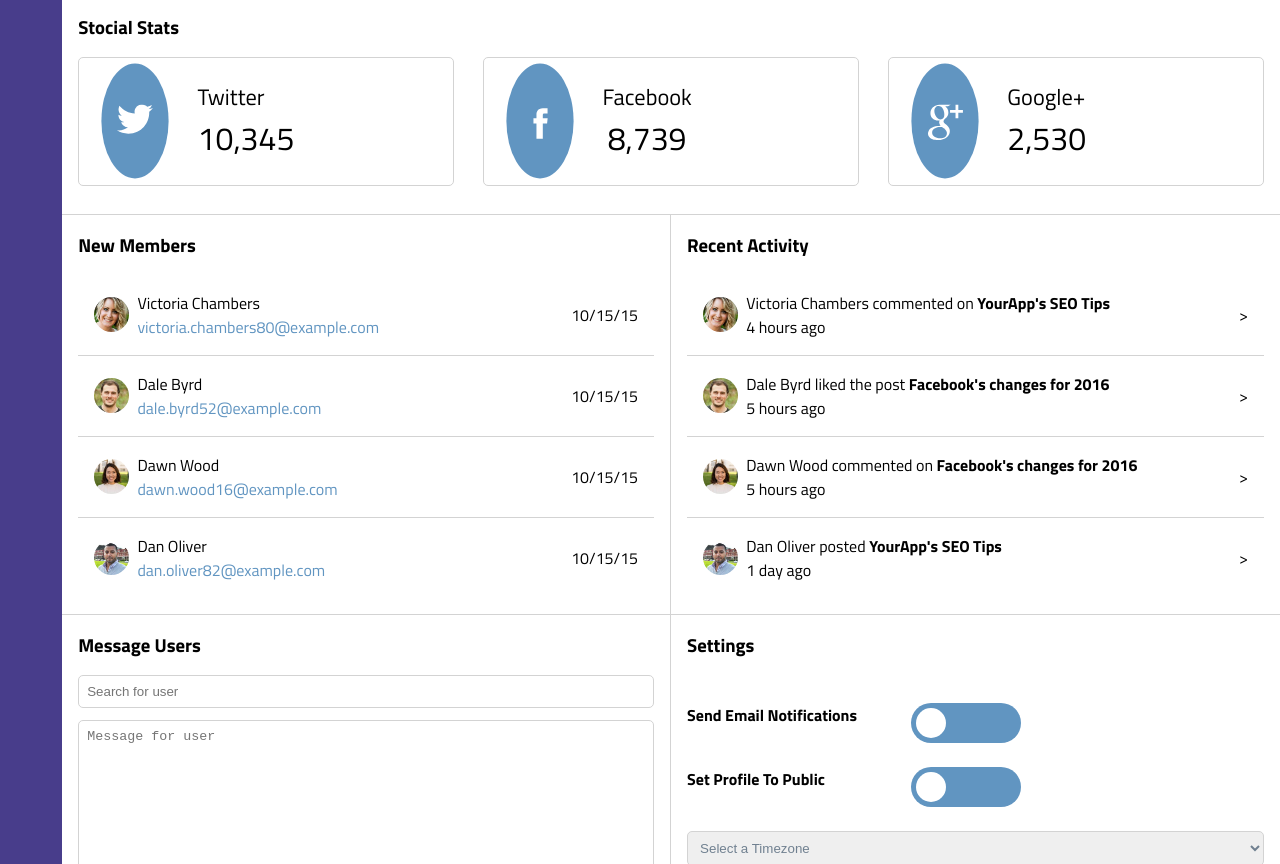
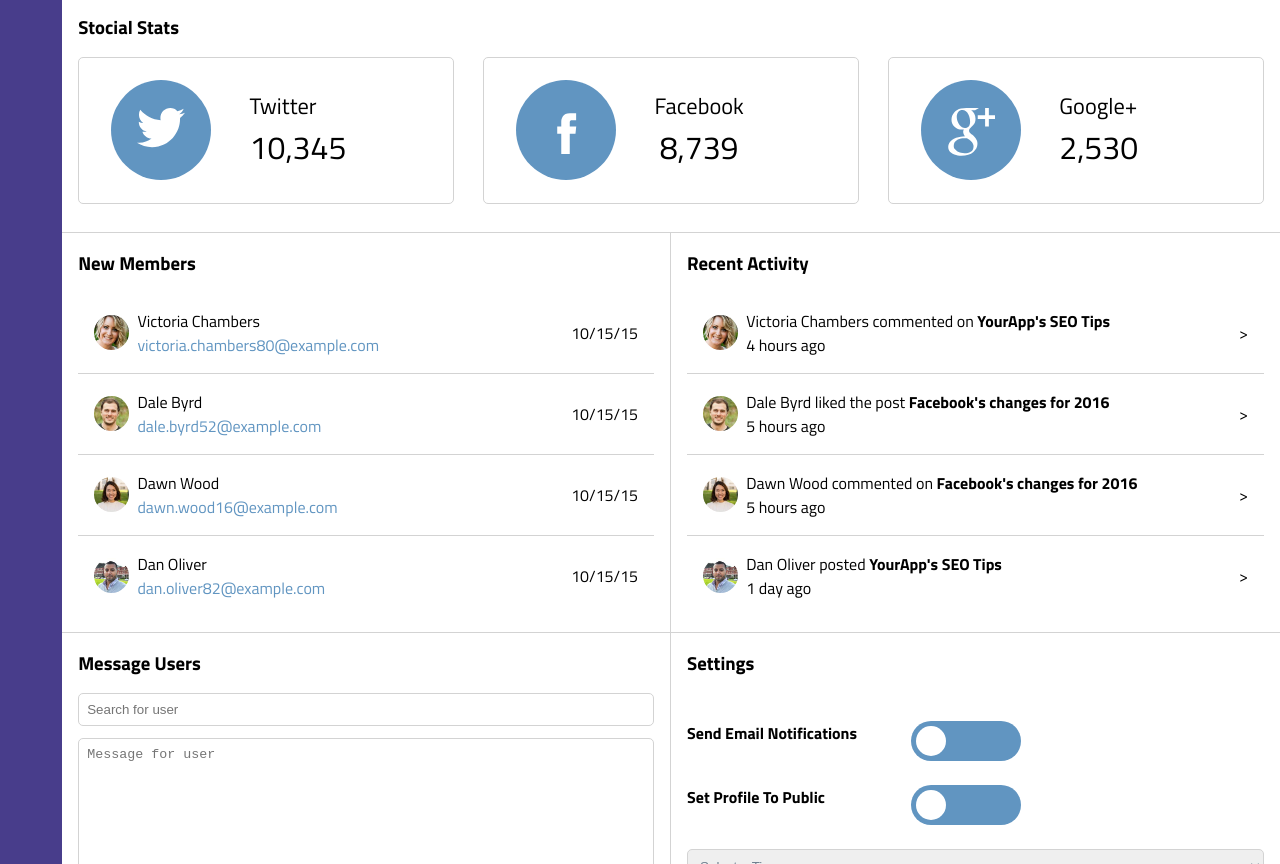
Before and after one commit to YeinThu/Project_7_WebApp_Dashboard_V2, a plain HTML site: page index.html in a window 1280 px wide. Shown: the part 1164-2028 px from the top of the page. Drawn offline with nearby package versions, Linux system fonts and the light colour scheme.

Commit message:
First Submission Changes

```diff
--- a/css/styles.css
+++ b/css/styles.css
@@ -611,8 +611,14 @@ select[class="form-field"] {
   }
 
   .social-container .social-image {
-    transform: scale(1.4);
+    height: 100px;
+    flex-basis: 100px;
     margin-right: 2.4rem;
+    width: 100px;
+  }
+
+  .social-container .social-image svg {
+    transform: scale(1.5);
   }
 
   .social-container p:nth-child(2) {
```
